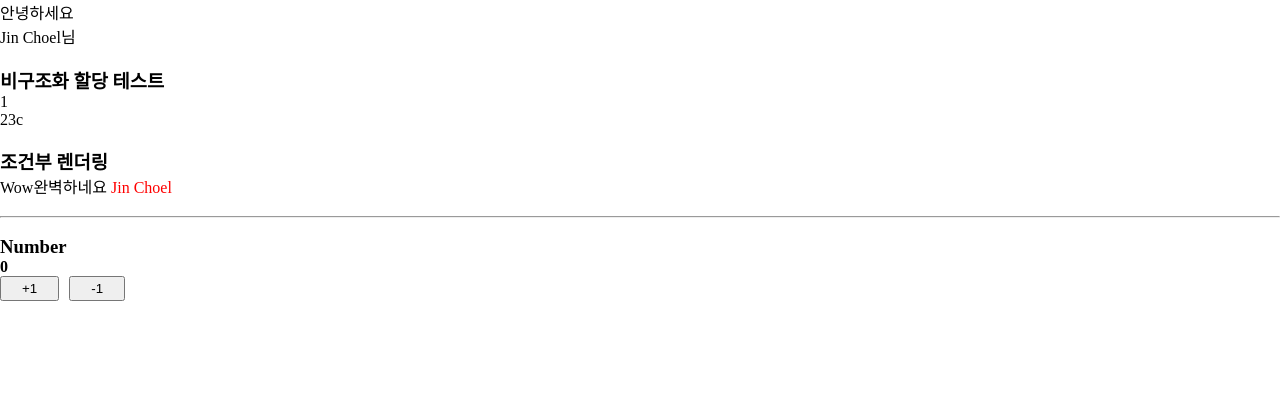
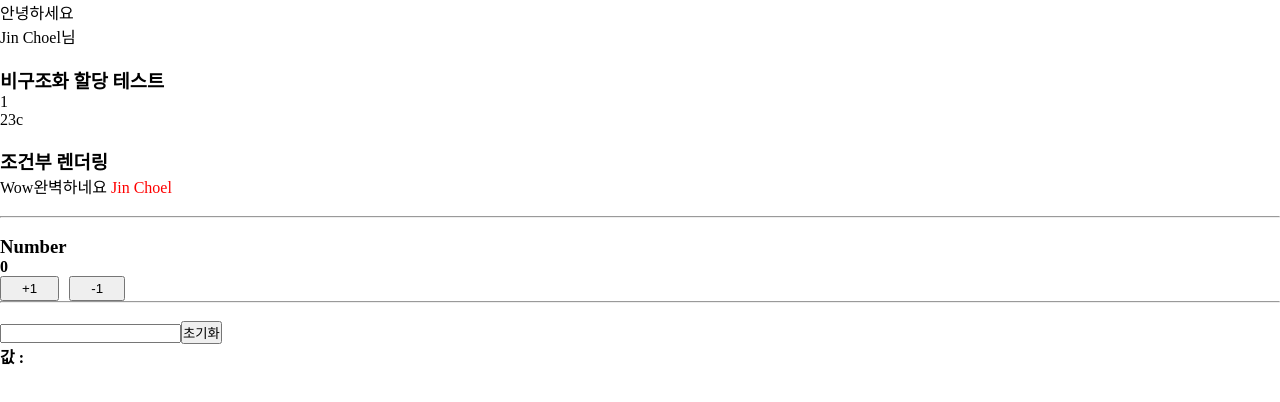
Before and after one commit to GyuHyunA/react-log, a React (Create React App) app: page / in a window 1280 px wide. Shown: the top 402 px of the page. Built offline with nearby package versions, Linux system fonts and the light colour scheme.

Commit message:
input 상태관리

```diff
--- a/src/components/MainApp.jsx
+++ b/src/components/MainApp.jsx
@@ -1,6 +1,7 @@
 import React from "react";
 import StateApp from "./useState/StateApp";
 import BasicApp from "./Basic/BasicApp";
+import InputApp from "./input/InputApp";
 
 const MainApp = () => {
   return (
@@ -10,6 +11,11 @@ const MainApp = () => {
       <hr />
       <br />
       <StateApp />
+      <br />
+      <hr />
+      <br />
+      <InputApp />
+      <br />
     </>
   );
 };
--- /dev/null
+++ b/src/components/input/InputApp.jsx
@@ -0,0 +1,12 @@
+import React from "react";
+import InputSample from "./inputSample";
+
+const InputApp = () => {
+  return (
+    <>
+      <InputSample />
+    </>
+  );
+};
+
+export default InputApp;
--- /dev/null
+++ b/src/components/input/inputSample.jsx
@@ -0,0 +1,19 @@
+import React, { useState } from "react";
+
+const InputSample = () => {
+  const [text, setText] = useState("");
+  const onChange = (e) => {
+    setText(e.target.value);
+  };
+  return (
+    <>
+      <input type="text" onChange={onChange}/>
+      <button>초기화</button>
+      <div>
+        <b>값 : {text} </b>
+      </div>
+    </>
+  );
+};
+
+export default InputSample;
```
